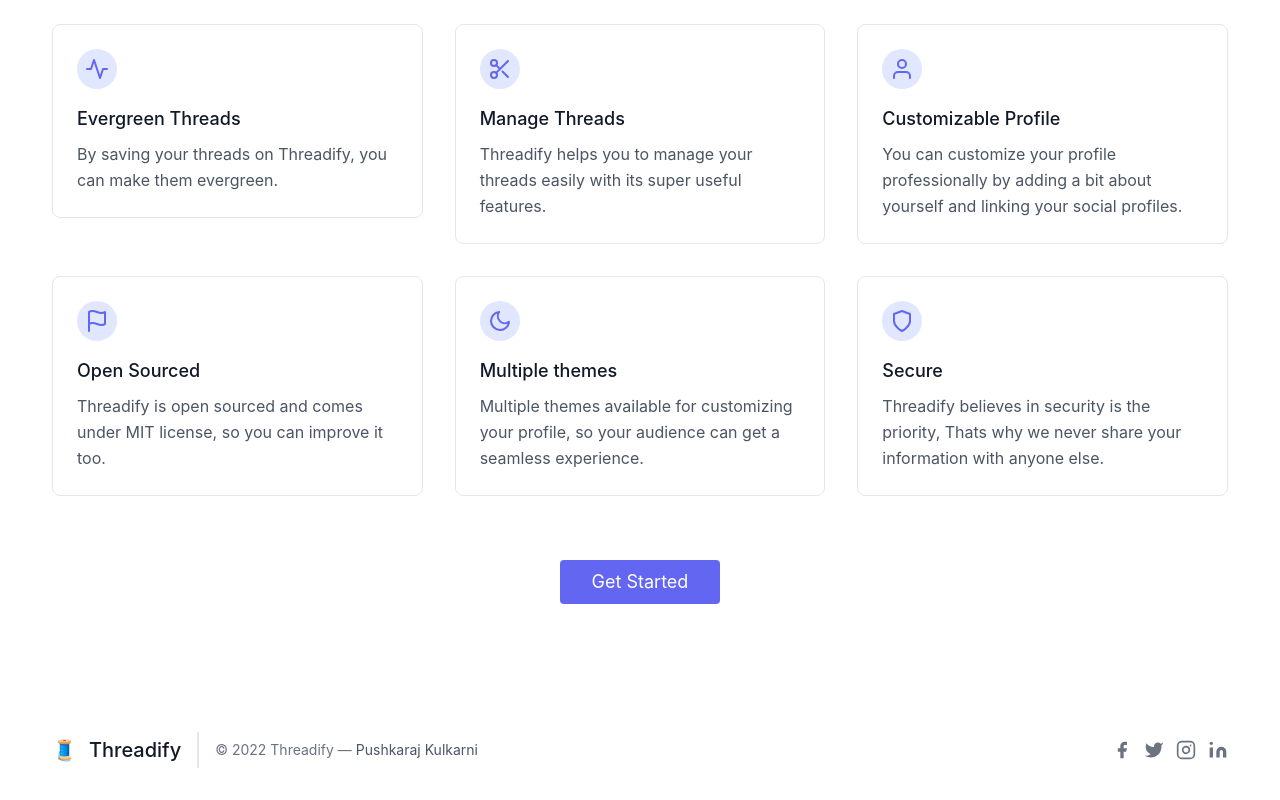
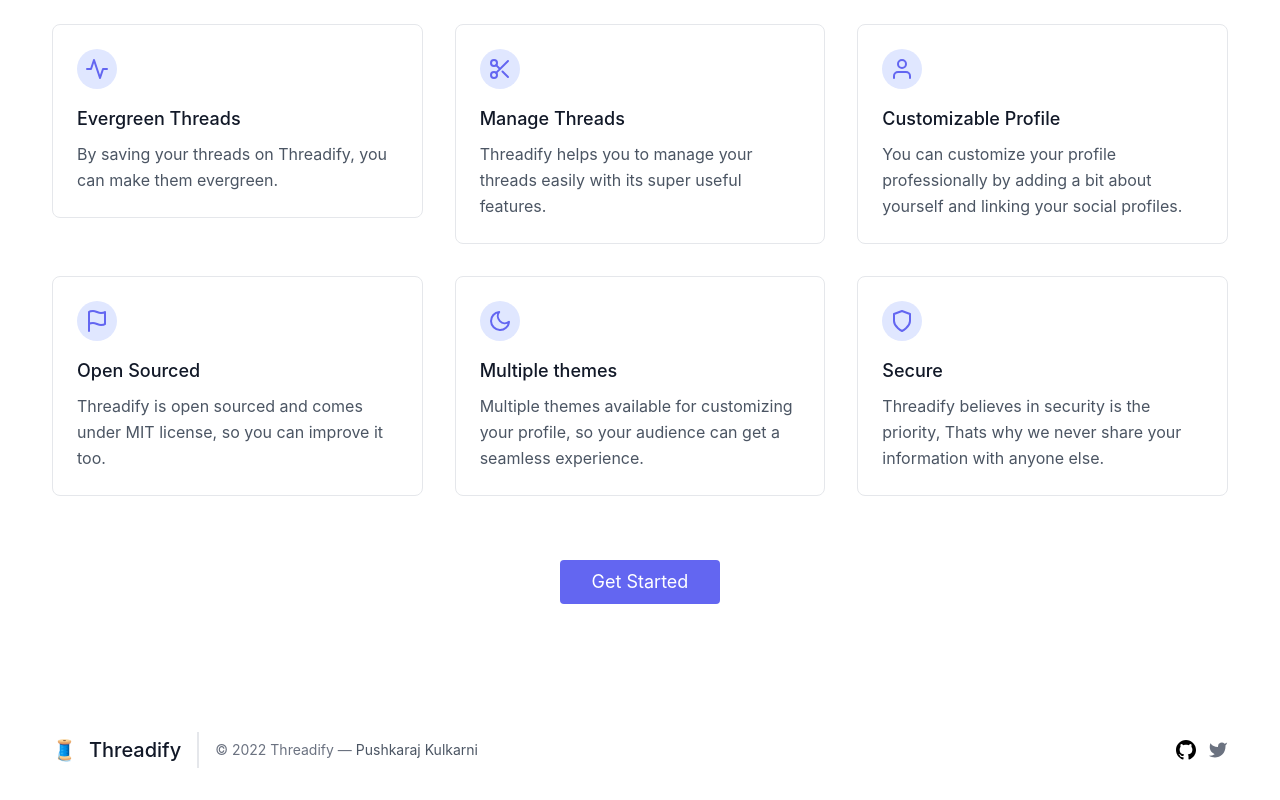
Before and after one commit to pushkaraj2007/Threadify, a Next.js app: page / in a window 1280 px wide. Shown: the part 328-1128 px from the top of the page. Built offline with nearby package versions, Linux system fonts and the light colour scheme.

Commit message:
Change the footer
This commit will make the footer contain
only twitter icon and
remove the other unnecessary icons.

```diff
--- a/components/Footer.tsx
+++ b/components/Footer.tsx
@@ -12,26 +12,12 @@
                     <a href="https://twitter.com/pushkaraj2007" className="text-gray-600 ml-1" rel="noopener noreferrer" target="_blank">Pushkaraj Kulkarni</a>
                 </p>
                 <span className="inline-flex sm:ml-auto sm:mt-0 mt-4 justify-center sm:justify-start">
-                    <a className="text-gray-500">
-                        <svg fill="currentColor" stroke-linecap="round" stroke-linejoin="round" stroke-width="2" className="w-5 h-5" viewBox="0 0 24 24">
-                            <path d="M18 2h-3a5 5 0 00-5 5v3H7v4h3v8h4v-8h3l1-4h-4V7a1 1 0 011-1h3z"></path>
-                        </svg>
+                    <a href="https://github.com/Threadify" className="text-gray-500">
+                        <svg xmlns="http://www.w3.org/2000/svg" width="20" height="20" viewBox="0 0 24 24"><path d="M12 0c-6.626 0-12 5.373-12 12 0 5.302 3.438 9.8 8.207 11.387.599.111.793-.261.793-.577v-2.234c-3.338.726-4.033-1.416-4.033-1.416-.546-1.387-1.333-1.756-1.333-1.756-1.089-.745.083-.729.083-.729 1.205.084 1.839 1.237 1.839 1.237 1.07 1.834 2.807 1.304 3.492.997.107-.775.418-1.305.762-1.604-2.665-.305-5.467-1.334-5.467-5.931 0-1.311.469-2.381 1.236-3.221-.124-.303-.535-1.524.117-3.176 0 0 1.008-.322 3.301 1.23.957-.266 1.983-.399 3.003-.404 1.02.005 2.047.138 3.006.404 2.291-1.552 3.297-1.23 3.297-1.23.653 1.653.242 2.874.118 3.176.77.84 1.235 1.911 1.235 3.221 0 4.609-2.807 5.624-5.479 5.921.43.372.823 1.102.823 2.222v3.293c0 .319.192.694.801.576 4.765-1.589 8.199-6.086 8.199-11.386 0-6.627-5.373-12-12-12z" /></svg>
                     </a>
-                    <a className="ml-3 text-gray-500">
+                    <a href="https://twitter.com/pushkaraj2007" className="ml-3 text-gray-500">
                         <svg fill="currentColor" stroke-linecap="round" stroke-linejoin="round" stroke-width="2" className="w-5 h-5" viewBox="0 0 24 24">
                             <path d="M23 3a10.9 10.9 0 01-3.14 1.53 4.48 4.48 0 00-7.86 3v1A10.66 10.66 0 013 4s-4 9 5 13a11.64 11.64 0 01-7 2c9 5 20 0 20-11.5a4.5 4.5 0 00-.08-.83A7.72 7.72 0 0023 3z"></path>
-                        </svg>
-                    </a>
-                    <a className="ml-3 text-gray-500">
-                        <svg fill="none" stroke="currentColor" stroke-linecap="round" stroke-linejoin="round" stroke-width="2" className="w-5 h-5" viewBox="0 0 24 24">
-                            <rect width="20" height="20" x="2" y="2" rx="5" ry="5"></rect>
-                            <path d="M16 11.37A4 4 0 1112.63 8 4 4 0 0116 11.37zm1.5-4.87h.01"></path>
-                        </svg>
-                    </a>
-                    <a className="ml-3 text-gray-500">
-                        <svg fill="currentColor" stroke="currentColor" stroke-linecap="round" stroke-linejoin="round" stroke-width="0" className="w-5 h-5" viewBox="0 0 24 24">
-                            <path stroke="none" d="M16 8a6 6 0 016 6v7h-4v-7a2 2 0 00-2-2 2 2 0 00-2 2v7h-4v-7a6 6 0 016-6zM2 9h4v12H2z"></path>
-                            <circle cx="4" cy="4" r="2" stroke="none"></circle>
                         </svg>
                     </a>
                 </span>
--- a/package.json
+++ b/package.json
@@ -10,7 +10,7 @@
   },
   "dependencies": {
     "daisyui": "^2.31.0",
-    "next": "12.3.1",
+    "next": "^12.3.1",
     "react": "18.2.0",
     "react-dom": "18.2.0"
   },
```
Also changed, not shown: 1 other file (tests, documents, lock files or other folders).
